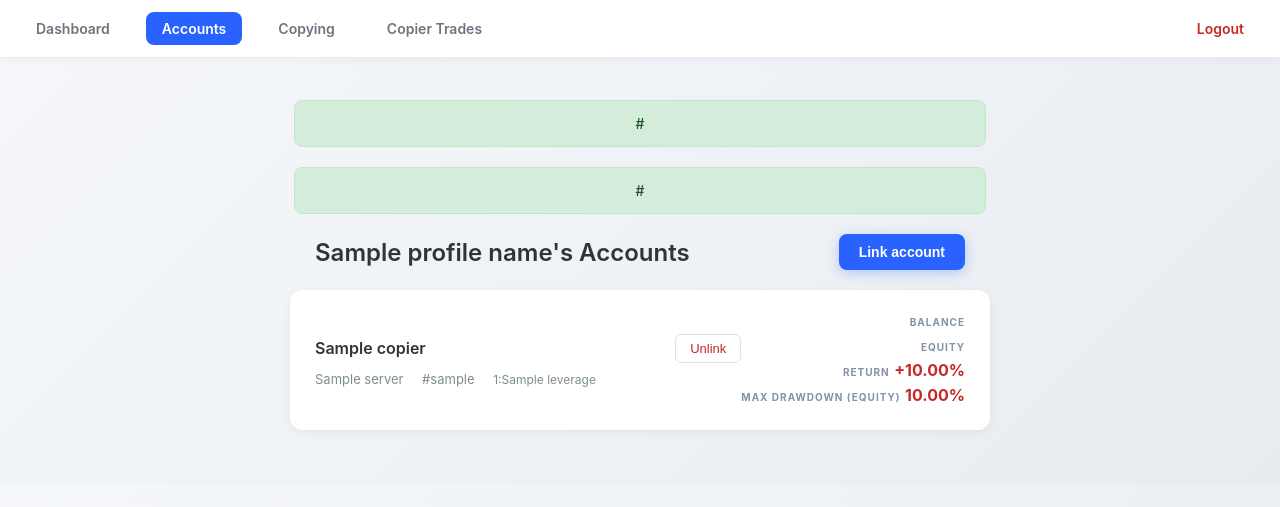
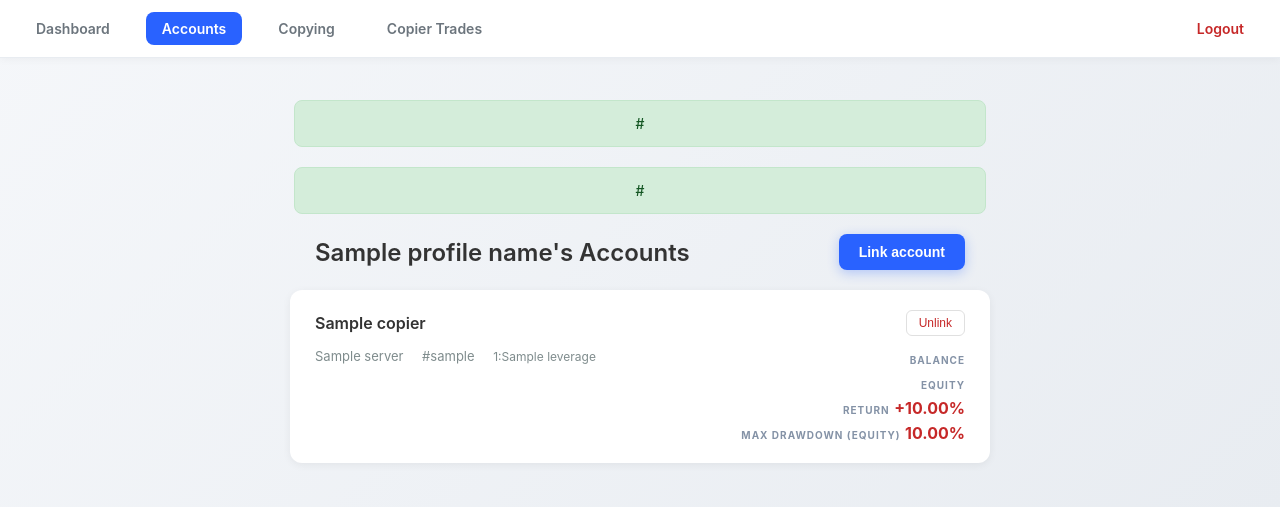
Before and after one commit to charlie-king-pelican/automation-SignalWeb, a Flask app: template templates/accounts.html in a window 1280 px wide. Shown: the top 507 px of the page. Run offline with Flask 3, Linux system fonts and the light colour scheme; the template is opened without the code that fills it: most values are stand-ins (such as "Sample title", 1, 10 or a date in 2020).

Commit message:
fix unlink button

```diff
--- a/static/css/app.css
+++ b/static/css/app.css
@@ -681,26 +681,17 @@ body {
     box-shadow: 0 4px 16px rgba(41, 98, 255, 0.4);
 }
 
-/* Account Name Row - name and unlink button side by side */
-.account-name-row {
-    display: flex;
-    justify-content: space-between;
-    align-items: center;
-    margin-bottom: 8px;
-}
-
-/* Unlink Button */
+/* Unlink Button - Small, secondary, top-right placement */
 .unlink-btn {
     border: 1px solid #e0e0e0;
     background: white;
-    padding: 6px 14px;
+    padding: 5px 12px;
     border-radius: 6px;
-    font-size: 13px;
+    font-size: 12px;
     font-weight: 500;
     cursor: pointer;
     color: #c62828;
     transition: all 0.2s;
-    margin-left: 15px;
     flex-shrink: 0;
 }
 
@@ -1588,16 +1579,25 @@ body.accounts-page {
     padding: 20px 25px;
     margin-bottom: 15px;
     box-shadow: 0 2px 8px rgba(0,0,0,0.06);
-    display: flex;
-    justify-content: space-between;
-    align-items: center;
     max-width: 650px;
     margin-left: auto;
     margin-right: auto;
 }
 
-.account-info {
-    flex: 1;
+/* Account card header - name on left, unlink on right */
+.account-card-header {
+    display: flex;
+    justify-content: space-between;
+    align-items: center;
+    margin-bottom: 12px;
+}
+
+/* Account card body - details on left, stats on right */
+.account-card-body {
+    display: flex;
+    justify-content: space-between;
+    align-items: flex-start;
+    gap: 20px;
 }
 
 .account-name {
@@ -1605,12 +1605,12 @@ body.accounts-page {
     font-weight: 600;
     color: #333;
     margin: 0;
-    flex: 1;
 }
 
 .account-details {
     font-size: 13px;
     color: #7f8c8d;
+    flex: 1;
 }
 
 .account-details span {
@@ -1619,10 +1619,15 @@ body.accounts-page {
 
 .account-stats {
     text-align: right;
+    flex-shrink: 0;
 }
 
 .stat-row {
     margin-bottom: 5px;
+}
+
+.stat-row:last-child {
+    margin-bottom: 0;
 }
 
 /* Override stat-value for accounts page - smaller font size */
--- a/templates/accounts.html
+++ b/templates/accounts.html
@@ -49,11 +49,14 @@
         {% set return_color = '#2e7d32' if return_pct >= 0 else '#c62828' %}
 
         <div class="account-card">
-            <div class="account-info">
-                <div class="account-name-row">
+            <!-- Top row: Account name and Unlink button -->
+            <div class="account-card-header">
                 <div class="account-name">{{ copier.name }}</div>
                 <button class="unlink-btn" type="button" onclick="confirmUnlink('{{ copier.id }}', '{{ copier.username }}')">Unlink</button>
             </div>
+
+            <!-- Bottom row: Left info and right stats -->
+            <div class="account-card-body">
                 <div class="account-details">
                     <span>{{ copier.server }}</span>
                     <span>#{{ copier.username }}</span>
@@ -61,7 +64,7 @@
                     <span style="color: #7f8c8d; font-size: 12px;">1:{{ leverage }}</span>
                     {% endif %}
                 </div>
-            </div>
+
                 <div class="account-stats">
                     <div class="stat-row">
                         <span class="stat-label">Balance</span>
@@ -78,6 +81,7 @@
                     <div class="stat-row">
                         <span class="stat-label">Max Drawdown (Equity)</span>
                         <span class="stat-value" style="color: #c62828;">{{ '%.2f'|format(drawdown_pct) }}%</span>
+                    </div>
                 </div>
             </div>
         </div>
```
Lines whose indentation alone changed are shown as unchanged.
